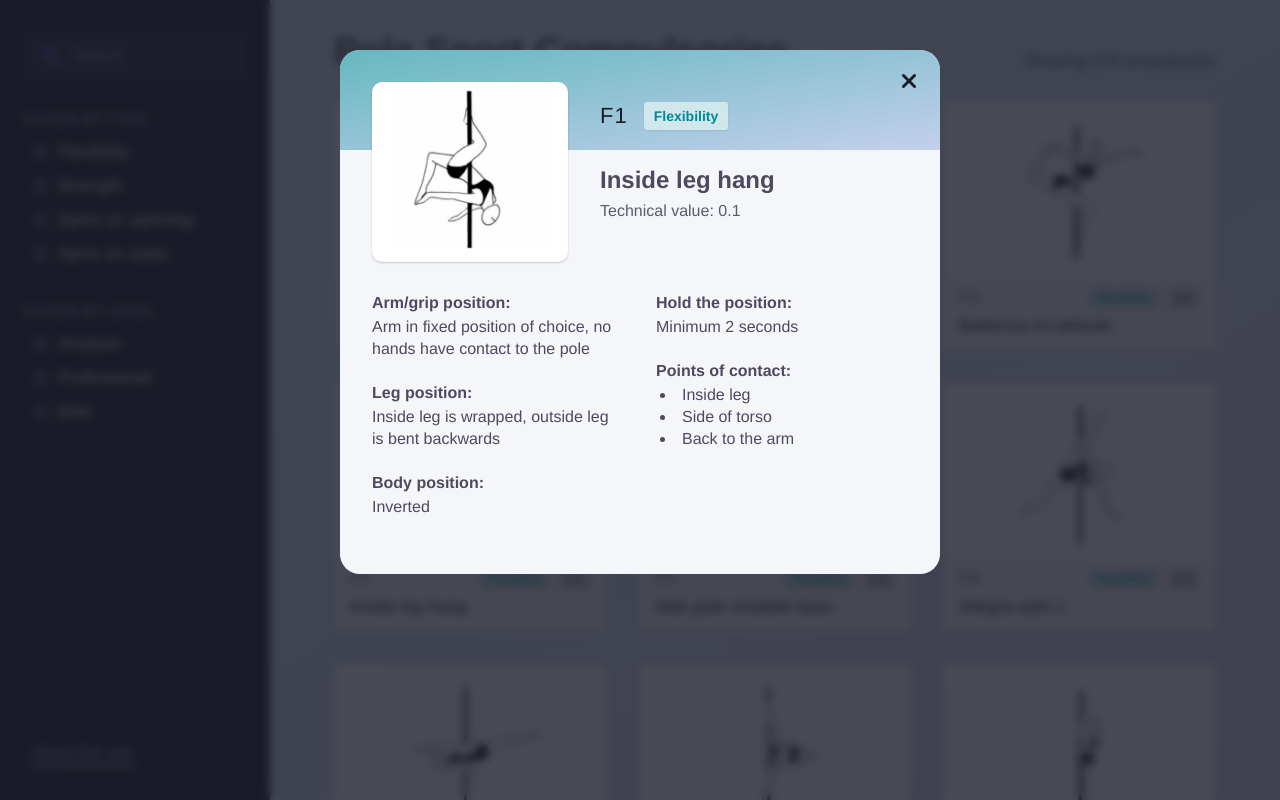
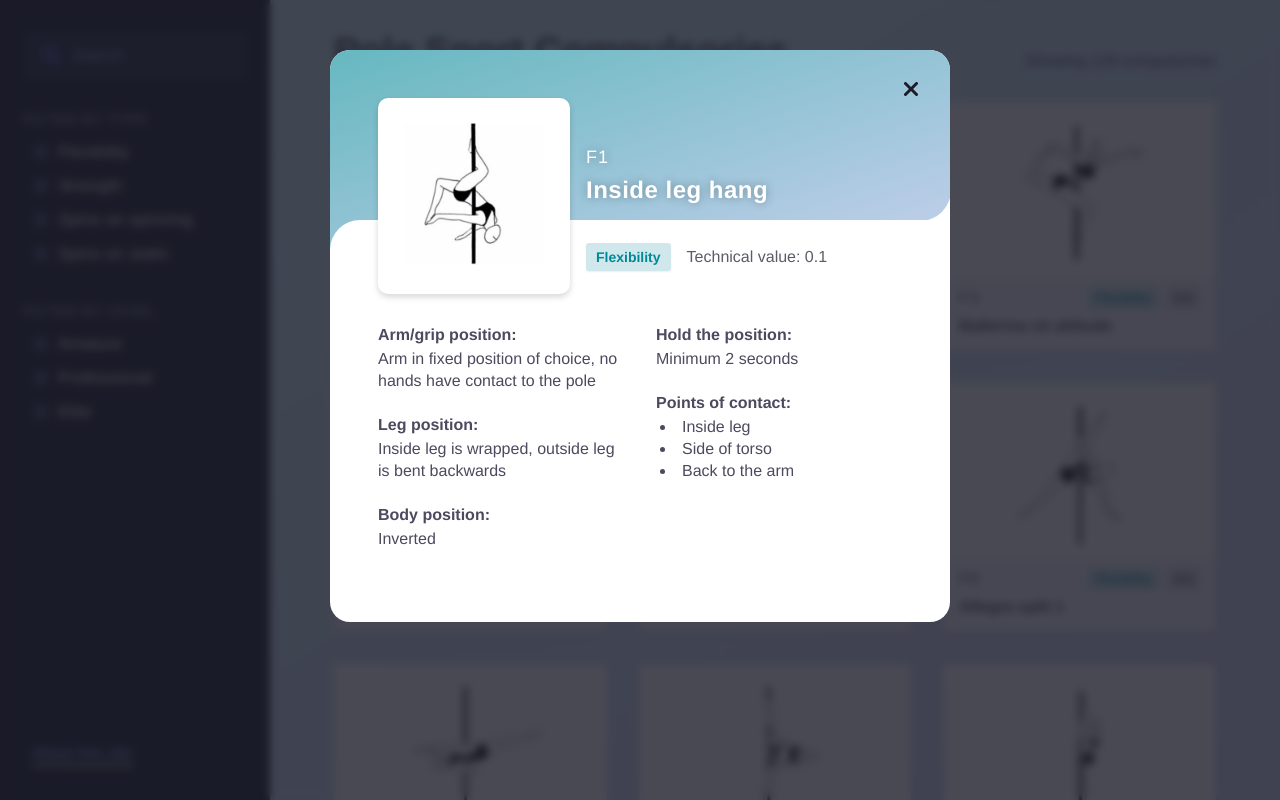
Before and after one commit to martinetruls/cop, a Vue app: page /compulsories/f1 in a window 1280 px wide. Shown: the top 800 px of the page. Built offline with nearby package versions, Linux system fonts and the light colour scheme; a web font is replaced by a local one.

Commit message:
Updating modal design for desktop

```diff
--- a/src/components/CompulsoryOverview.vue
+++ b/src/components/CompulsoryOverview.vue
@@ -139,7 +139,7 @@ h1 {
 }
 
 .overview {
-  padding: $ws-xxl;
+  padding: $ws-xxxl;
   padding-top: 0;
   margin-left: 270px;
 
--- a/src/components/_shared/Modal.vue
+++ b/src/components/_shared/Modal.vue
@@ -38,7 +38,7 @@ export default {
 
 .modal {
   z-index: 1;
-  background-color: $grey-10;
+  background-color: white;
   border-radius: 20px;
   position: absolute;
   top: 50px;
@@ -46,9 +46,9 @@ export default {
   margin-bottom: 50px;
   transform: translateX(-50%);
   width: 100vw;
-  max-width: 600px;
+  max-width: 620px;
   min-height: 500px;
-  padding: $ws-xl;
+  padding: $ws-xxl;
 
   @media all and (max-width: 600px) {
     border-radius: 0;
@@ -59,8 +59,8 @@ export default {
 
 .modal-close {
   position: absolute;
-  top: $ws-s;
-  right: $ws-s;
+  top: $ws-m;
+  right: $ws-m;
 
   @media all and (max-width: 600px) {
     top: 21px;
--- a/src/styles/vars.scss
+++ b/src/styles/vars.scss
@@ -61,6 +61,10 @@ $shadow-color-std: rgba(0, 0, 0, 0.07);
 $shadow-std: 0 1px 2px $shadow-color-std;
 $shadow-color-darker: rgba(0, 0, 0, 0.2);
 $shadow-darker: 0 1px 2px $shadow-color-darker;
+$shadow-color-darkest: rgba(0, 0, 0, 0.3);
+$text-shadow: 0 0 10px $shadow-color-darkest;
+
+$image-shadow: 0 3px 6px rgba(0, 0, 0, 0.16);
 
 $light-border: $dark-15;
 $text-color: $dark;
@@ -71,7 +75,8 @@ $ws-s: 0.8rem;
 $ws-m: 1.6rem;
 $ws-l: 2.4rem;
 $ws-xl: 3.2rem;
-$ws-xxl: 6.4rem;
+$ws-xxl: 4.8rem;
+$ws-xxxl: 6.4rem;
 
 // breakpoints
 $desktop-breakpoint: 850px;
--- a/src/views/CompulsoryPage.vue
+++ b/src/views/CompulsoryPage.vue
@@ -1,17 +1,20 @@
 <template>
   <Modal>
-    <div class="modal-header" :class="compulsory.type | dashedType">
+    <div class="decorations" :class="compulsory.type | dashedType" />
+    <div class="modal-header">
       <div class="img-wrapper">
         <img :src="require(`../assets/compulsory-illustrations/${compulsory.id}.png`)" />
       </div>
 
-      <div class="id-and-type">
+      <div class="id-and-name">
         <div class="id">{{compulsory.id}}</div>
-        <Tag class="type" :label="compulsory.type" :type="compulsory.type" />
+        <h2>{{ compulsory.name }}</h2>
       </div>
 
-      <h2>{{ compulsory.name }}</h2>
-      <div class="value">Technical value: {{ compulsory.techValue }}</div>
+      <div class="type-and-value">
+        <Tag class="type" :label="compulsory.type" :type="compulsory.type" />
+        <div class="value">Technical value: {{ compulsory.techValue }}</div>
+      </div>
     </div>
     <CriteriaList :criteria="compulsory.criteria" />
   </Modal>
@@ -43,19 +46,17 @@ export default {
 .modal-header {
   display: grid;
   grid-template-columns: min-content auto;
-  grid-template-rows: calc(100px - #{$ws-xl}) min-content 1fr;
-  column-gap: 3.2rem;
+  grid-template-rows: calc(200px - 30px - #{$ws-xxl}) min-content 1fr;
+  column-gap: $ws-m;
 }
 
-.modal-header:before {
-  content: "";
-  position: absolute;
-  top: 0;
-  left: 0;
+.decorations {
+  margin: -$ws-xxl;
+  margin-bottom: calc(-200px + 48px);
+  height: 200px;
+  border-radius: 20px 20px 0 0;
+  position: relative;
   z-index: -1;
-  width: 100%;
-  height: 100px;
-  border-radius: 20px 20px 0 0;
 
   @media all and (max-width: 600px) {
     border-radius: 0;
@@ -63,7 +64,28 @@ export default {
   }
 }
 
-.type-flexibility:before {
+.decorations:after {
+  content: "";
+  position: absolute;
+  bottom: 30px;
+  right: 0;
+  background-image: url("../assets/visual-elements/white-corner.svg");
+  width: 30px;
+  height: 30px;
+}
+
+.decorations:before {
+  content: "";
+  position: absolute;
+  bottom: 0;
+  left: 0;
+  width: 100%;
+  height: 30px;
+  border-radius: 30px 0 0 0;
+  background-color: white;
+}
+
+.decorations.type-flexibility {
   background-image: linear-gradient(
     to right bottom,
     $turquoise-60 0%,
@@ -71,7 +93,7 @@ export default {
   );
 }
 
-.type-strength:before {
+.decorations.type-strength {
   background-image: linear-gradient(
     to right bottom,
     $orange-60 0%,
@@ -79,11 +101,11 @@ export default {
   );
 }
 
-.type-spins-on-static:before {
+.decorations.type-spins-on-static {
   background-image: linear-gradient(to right bottom, $pink-60 0%, $yellow 140%);
 }
 
-.type-spins-on-spinning:before {
+.decorations.type-spins-on-spinning {
   background-image: linear-gradient(
     to right bottom,
     $purple-60 0%,
@@ -92,33 +114,43 @@ export default {
 }
 
 .img-wrapper {
-  grid-area: 1 / 1 / 4 / 2;
+  grid-area: 1 / 1 / 3 / 2;
   border-radius: 10px;
-  padding: $ws-s;
-  box-shadow: $shadow-darker;
+  padding: $ws-m;
+  box-shadow: $image-shadow;
   background-color: white;
   text-align: center;
 }
 
 img {
-  object-fit: cover;
-  width: 18rem;
+  object-fit: contain;
+  width: 16rem;
   height: 16rem;
 }
 
-.id-and-type {
+.id-and-name {
   grid-area: 1/2/2/3;
+  align-self: end;
+}
+
+.type-and-value {
+  grid-area: 2/2/3/3;
   display: flex;
   align-items: center;
+
+  div + div {
+    margin-left: $ws-m;
+  }
 }
 
 .id {
   text-transform: uppercase;
   letter-spacing: 1px;
-  font-weight: 400;
-  font-size: 2.2rem;
+  font-weight: 500;
+  font-size: 1.8rem;
   margin-right: $ws-m;
-  color: $darker;
+  color: white;
+  text-shadow: $text-shadow;
 }
 
 .type {
@@ -129,14 +161,15 @@ img {
 }
 
 h2 {
-  grid-area: 2/2/3/3;
-  font-weight: 700;
+  font-weight: 600;
   font-size: 2.4rem;
-  margin: $ws-m 0 $ws-s;
+  margin: $ws-s 0 $ws-m;
+  color: white;
+  letter-spacing: 0.5px;
+  text-shadow: $text-shadow;
 }
 
 .value {
-  grid-area: 3/2/4/3;
   color: $dark-70;
   font-weight: 400;
 }
```
